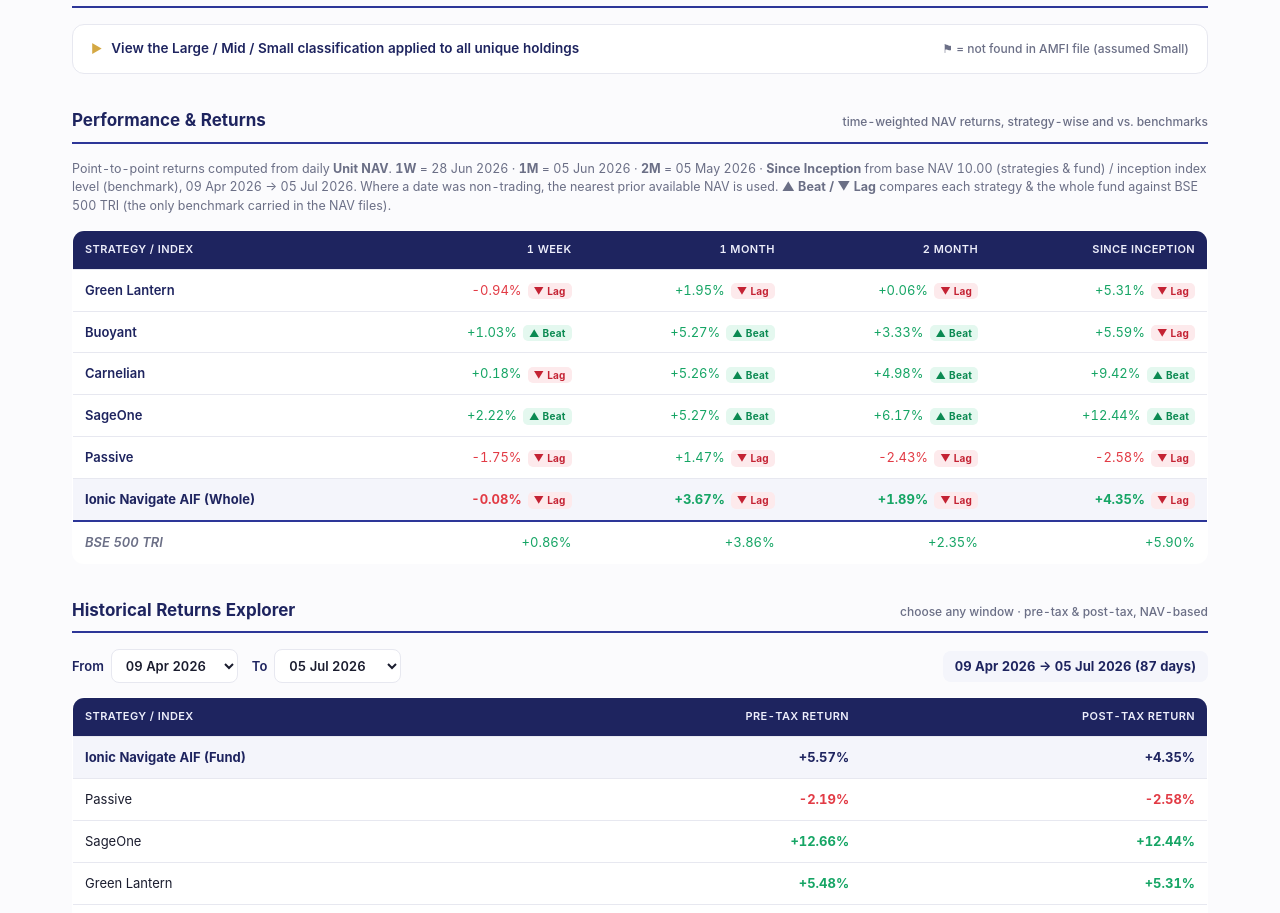
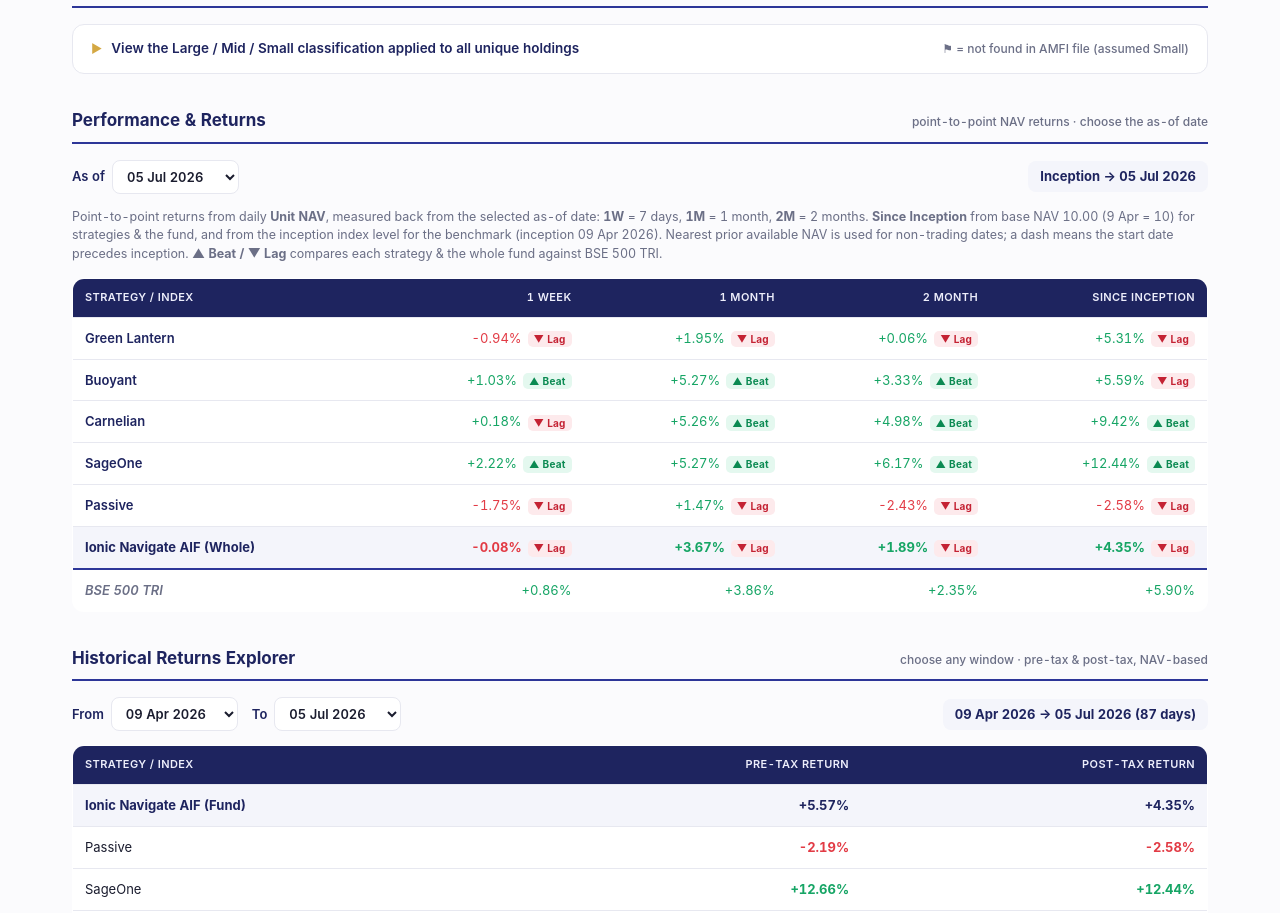
Before and after one commit to gravitator1611/Navigate-Dashboard, a plain HTML site: page index.html in a window 1280 px wide. Shown: the part 3107-4020 px from the top of the page. Drawn offline with Linux system fonts and the light colour scheme; a web font is replaced by a local one.

Commit message:
Add files via upload

```diff
--- a/index.html
+++ b/index.html
@@ -275,8 +275,9 @@
   </section>
 
   <section>
-    <div class="sec-head"><h2>Performance &amp; Returns</h2><span class="note">time-weighted NAV returns, strategy-wise and vs. benchmarks</span></div>
-    <div class="ret-note">Point-to-point returns computed from daily <b>Unit NAV</b>. <b>1W</b> = <span id="t1w"></span> · <b>1M</b> = <span id="t1m"></span> · <b>2M</b> = <span id="t2m"></span> · <b>Since Inception</b> from base NAV 10.00 (strategies &amp; fund) / inception index level (benchmark), <span id="incep2"></span> &rarr; <span class="asof2"></span>. Where a date was non-trading, the nearest prior available NAV is used. <b>▲&nbsp;Beat&nbsp;/&nbsp;▼&nbsp;Lag</b> compares each strategy &amp; the whole fund against BSE 500 TRI (the only benchmark carried in the NAV files).</div>
+    <div class="sec-head"><h2>Performance &amp; Returns</h2><span class="note">point-to-point NAV returns &middot; choose the as-of date</span></div>
+    <div class="hist-controls"><label>As of <select id="retAsof"></select></label><span class="hist-days" id="retWindow"></span></div>
+    <div class="ret-note">Point-to-point returns from daily <b>Unit NAV</b>, measured back from the selected as-of date: <b>1W</b> = 7 days, <b>1M</b> = 1 month, <b>2M</b> = 2 months. <b>Since Inception</b> from base NAV 10.00 (9 Apr = 10) for strategies &amp; the fund, and from the inception index level for the benchmark (inception <span id="incep2"></span>). Nearest prior available NAV is used for non-trading dates; a dash means the start date precedes inception. <b>▲&nbsp;Beat&nbsp;/&nbsp;▼&nbsp;Lag</b> compares each strategy &amp; the whole fund against BSE 500 TRI.</div>
     <div class="table-scroll">
       <table>
         <thead><tr><th>Strategy / Index</th><th>1 Week</th><th>1 Month</th><th>2 Month</th><th>Since Inception</th></tr></thead>
@@ -461,30 +462,47 @@
   return `<li><span class="tcap">${nm}</span>${c.verify?'<span class="vf" title="Not found in AMFI file — assumed Small">&#9873;</span>':''}</li>`;}).join('');
  return `<div class="cls-col"><h4 style="background:${capHead[k]};color:${capInk[k]}">${k} cap<span>${caps[k].length}</span></h4><ul>${items}</ul></div>`;}).join('');
 
-/* Returns */
-const retRows=[
- {key:'Green Lantern',label:'Green Lantern',type:'advisor',bench:'BSE 500 TRI'},
- {key:'Buoyant',label:'Buoyant',type:'advisor',bench:'BSE 500 TRI'},
- {key:'Carnelian',label:'Carnelian',type:'advisor',bench:'BSE 500 TRI'},
- {key:'SageOne',label:'SageOne',type:'advisor',bench:'BSE 500 TRI'},
- {key:'Passive',label:'Passive',type:'advisor',bench:'BSE 500 TRI'},
- {key:'Navigate (Whole)',label:'Ionic Navigate AIF (Whole)',type:'fund',bench:'BSE 500 TRI'},
- {key:'BSE 500 TRI',label:'BSE 500 TRI',type:'bench'},
-];
-const pctCell=(v,beat)=>{const cls=v>0?'pos':v<0?'neg':'';const pill=beat===undefined?'':`<span class="ret-pill ${beat?'beat':'lag'}">${beat?'▲ Beat':'▼ Lag'}</span>`;
- return `<td class="${cls}">${v>0?'+':''}${v.toFixed(2)}%${pill}</td>`;};
-document.getElementById('retBody').innerHTML=retRows.map(r=>{
- const d=D.returns[r.key];const bd=r.bench?D.returns[r.bench]:null;
- let rowCls=r.type==='fund'?'ret-fund':(r.type==='bench'?'ret-bench':'');
- if(r.type==='bench'&&r.key==='BSE 500 TRI')rowCls+=' ret-bench-first';
- const periods=['1W','1M','2M','SI'];
- const cells=periods.map(p=>{const v=d[p]; if(v===null||v===undefined) return '<td class="muted">—</td>';
-   const beat=bd?(v>(bd[p]??-Infinity)):undefined; return pctCell(v,beat);}).join('');
- return `<tr class="${rowCls}"><td class="name">${r.label}</td>${cells}</tr>`;}).join('');
-// period target labels
-if(D.ret_targets){document.getElementById('t1w').textContent=D.ret_targets['1W'];
- document.getElementById('t1m').textContent=D.ret_targets['1M'];
- document.getElementById('t2m').textContent=D.ret_targets['2M'];}
+/* Returns (interactive as-of date) */
+(function(){
+ if(!D.series||!D.hist_dates) return;
+ const dates=D.hist_dates;
+ const rows=[{k:'Green Lantern'},{k:'Buoyant'},{k:'Carnelian'},{k:'SageOne'},{k:'Passive'},
+   {k:'Fund',label:'Ionic Navigate AIF (Whole)',fund:true},{k:'BSE 500 TRI',bench:true}];
+ const MN=['Jan','Feb','Mar','Apr','May','Jun','Jul','Aug','Sep','Oct','Nov','Dec'];
+ const fmtD=iso=>{const p=iso.split('-');return p[2]+' '+MN[+p[1]-1]+' '+p[0];};
+ const sel=document.getElementById('retAsof');
+ dates.forEach(d=>sel.add(new Option(fmtD(d),d)));
+ sel.value=dates[dates.length-1];
+ const navOnBefore=(arr,iso)=>{let r=null;for(let i=0;i<arr.length;i++){if(arr[i][0]<=iso)r=arr[i][1];else break;}return r;};
+ const shift=(iso,days,months)=>{let[y,m,dd]=iso.split('-').map(Number);
+   if(months){m-=months;while(m<=0){m+=12;y--;}}
+   const dim=new Date(Date.UTC(y,m,0)).getUTCDate(); if(dd>dim)dd=dim;
+   let ms=Date.UTC(y,m-1,dd); if(days)ms-=days*86400000;
+   return new Date(ms).toISOString().slice(0,10);};
+ const pctCell=(v,beat)=>{if(v===null||v===undefined)return '<td class="muted">&mdash;</td>';
+   const cls=v>0?'pos':v<0?'neg':'';const pill=beat===undefined?'':`<span class="ret-pill ${beat?'beat':'lag'}">${beat?'▲ Beat':'▼ Lag'}</span>`;
+   return `<td class="${cls}">${v>0?'+':''}${v.toFixed(2)}%${pill}</td>`;};
+ function seriesRet(arr,asof,starts){const end=navOnBefore(arr,asof); if(!end)return {};
+   const o={SI:(end/10-1)*100};
+   for(const p in starts){const s=navOnBefore(arr,starts[p]); o[p]=s?(end/s-1)*100:null;}
+   return o;}
+ function calc(){
+   const asof=sel.value;
+   const starts={'1W':shift(asof,7,0),'1M':shift(asof,0,1),'2M':shift(asof,0,2)};
+   document.getElementById('retWindow').textContent='Inception → '+fmtD(asof);
+   const bd=seriesRet(D.series['BSE 500 TRI'].post,asof,starts);
+   const periods=['1W','1M','2M','SI'];
+   document.getElementById('retBody').innerHTML=rows.map(r=>{
+     const d=seriesRet(D.series[r.k].post,asof,starts);
+     const rowCls=r.fund?'ret-fund':(r.bench?'ret-bench ret-bench-first':'');
+     const lbl=r.label||((D.adv_label&&D.adv_label[r.k])||r.k);
+     const cells=periods.map(p=>{const v=d[p];
+       const beat=r.bench?undefined:((bd[p]===null||bd[p]===undefined||v===null||v===undefined)?undefined:(v>bd[p]));
+       return pctCell(v,beat);}).join('');
+     return `<tr class="${rowCls}"><td class="name">${lbl}</td>${cells}</tr>`;}).join('');
+ }
+ sel.onchange=calc; calc();
+})();
 
 /* ---- Historical Returns Explorer ---- */
 (function(){
```
